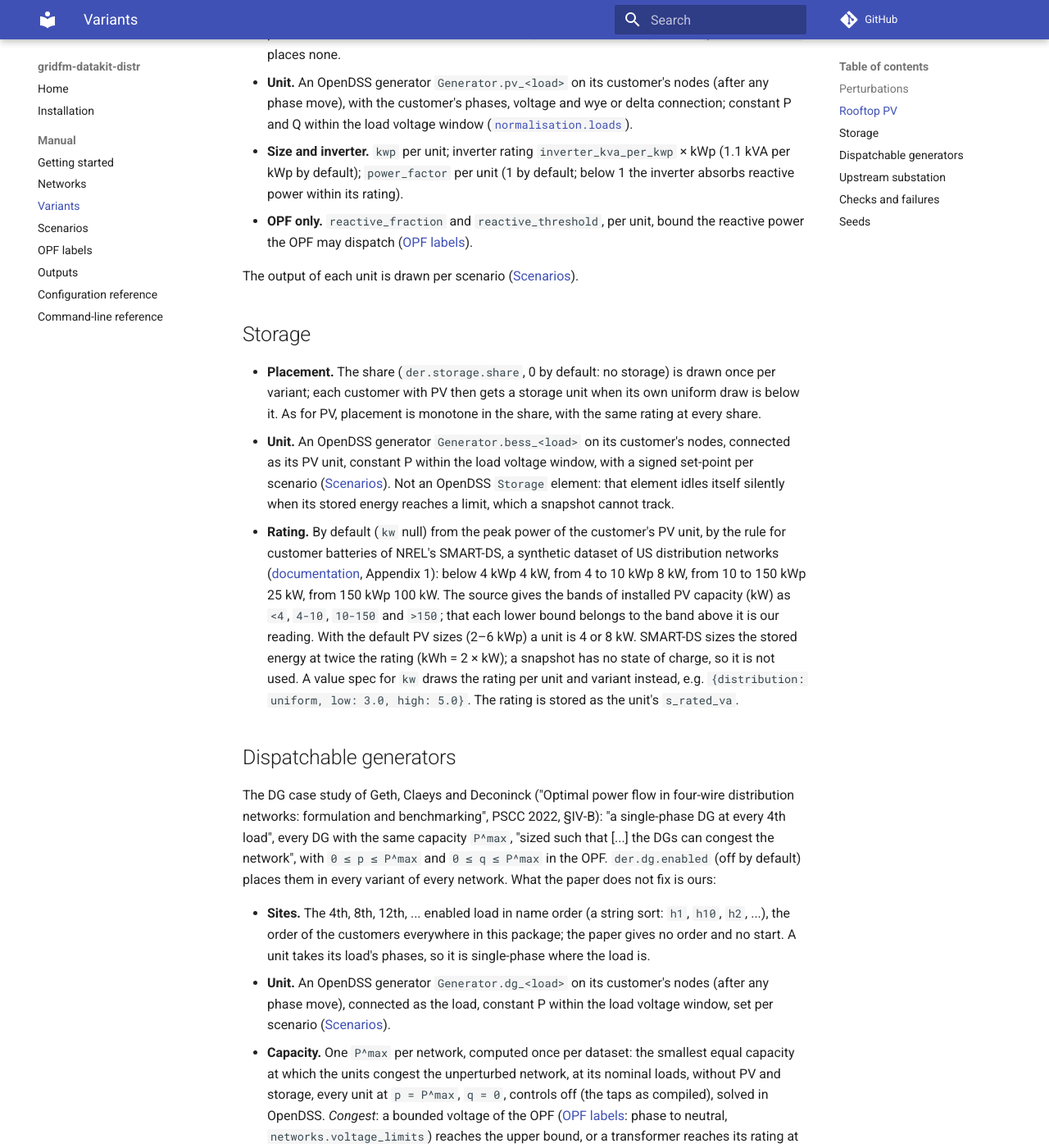
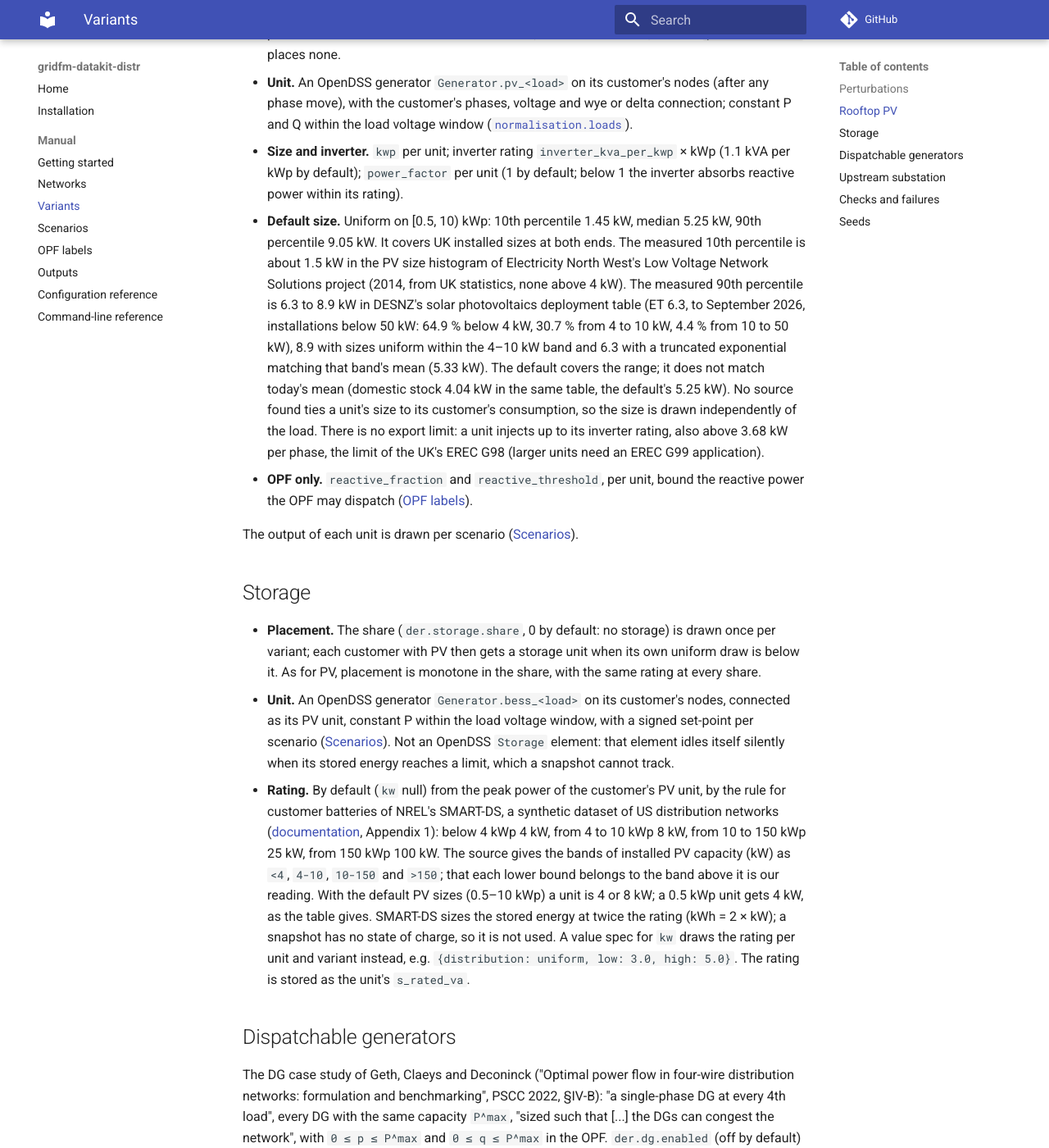
Before and after one commit to gridfm/gridfm-datakit-distr, an MkDocs documentation site: the page built from docs/manual/variants.md, in a window 1280 px wide and 1400 px high, scrolled down 2019 px. Shown: the whole window at 82% size. Built offline with MkDocs 1.6.1 and Material for MkDocs 9.7.7, drawn with Linux system fonts in a browser that asks for light colours; comment, search, counter and statistics services are not loaded.

Commit message:
feat: widen the default PV size to 0.5-10 kWp
The default `der.pv.kwp` was U(2, 6), whose 10th and 90th percentiles
(2.4 and 5.6 kW) lie inside the measured UK range of installed sizes at
both ends. U(0.5, 10) covers it: 10th percentile 1.45 kW against about
1.5 kW (Electricity North West's LV Network Solutions histogram), 90th
percentile 9.05 kW against 6.3-8.9 kW (DESNZ ET 6.3, installations
below 50 kW). The Variants manual gives the sources.

Knock-ons: the field description, default.yaml and its copy in the
README, the generated config reference, the storage rating note (still
4 or 8 kW with the SMART-DS table), the sample config's comment, and the
getting-started guide's IEEE 13 outputs. The penetration description now
says its violation share was measured with 2-6 kWp units. Golden files
regenerated: unchanged (base networks carry no PV). Generator version
0.3.0.dev6.

Signed-off-by: cardef <carmine.dellefemine@gmail.com>

```diff
--- a/docs/manual/variants.md
+++ b/docs/manual/variants.md
@@ -63,6 +63,18 @@ multi-phase loads. A perturbation without elements to act on does nothing, and i
 - **Size and inverter.** `kwp` per unit; inverter rating `inverter_kva_per_kwp` × kWp (1.1 kVA per
   kWp by default); `power_factor` per unit (1 by default; below 1 the inverter absorbs reactive
   power within its rating).
+- **Default size.** Uniform on [0.5, 10) kWp: 10th percentile 1.45 kW, median 5.25 kW, 90th
+  percentile 9.05 kW. It covers UK installed sizes at both ends. The measured 10th percentile is
+  about 1.5 kW in the PV size histogram of Electricity North West's Low Voltage Network Solutions
+  project (2014, from UK statistics, none above 4 kW). The measured 90th percentile is 6.3 to
+  8.9 kW in DESNZ's solar photovoltaics deployment table (ET 6.3, to September 2026, installations
+  below 50 kW: 64.9 % below 4 kW, 30.7 % from 4 to 10 kW, 4.4 % from 10 to 50 kW), 8.9 with
+  sizes uniform within the 4–10 kW band and 6.3 with a truncated exponential matching that band's
+  mean (5.33 kW). The default covers the range; it does not match today's mean (domestic stock
+  4.04 kW in the same table, the default's 5.25 kW). No source found ties a unit's size to its
+  customer's consumption, so the size is drawn independently of the load. There is no export
+  limit: a unit injects up to its inverter rating, also above 3.68 kW per phase, the limit of the
+  UK's EREC G98 (larger units need an EREC G99 application).
 - **OPF only.** `reactive_fraction` and `reactive_threshold`, per unit, bound the reactive power the
   OPF may dispatch ([OPF labels](opf.md#the-problem)).
 
@@ -82,9 +94,10 @@ The output of each unit is drawn per scenario ([Scenarios](scenarios.md#pv-outpu
   ([documentation](https://github.com/openEDI/documentation/blob/main/SMART-DS/Readme.md),
   Appendix 1): below 4 kWp 4 kW, from 4 to 10 kWp 8 kW, from 10 to 150 kWp 25 kW, from 150 kWp
   100 kW. The source gives the bands of installed PV capacity (kW) as `<4`, `4-10`, `10-150` and
-  `>150`; that each lower bound belongs to the band above it is our reading. With the default PV sizes (2–6 kWp) a unit
-  is 4 or 8 kW. SMART-DS sizes the stored energy at twice the rating (kWh = 2 × kW); a snapshot
-  has no state of charge, so it is not used. A value spec for `kw` draws the rating per unit and
+  `>150`; that each lower bound belongs to the band above it is our reading. With the default PV
+  sizes (0.5–10 kWp) a unit is 4 or 8 kW; a 0.5 kWp unit gets 4 kW, as the table gives. SMART-DS
+  sizes the stored energy at twice the rating (kWh = 2 × kW); a snapshot has no state of charge,
+  so it is not used. A value spec for `kw` draws the rating per unit and
   variant instead, e.g. `{distribution: uniform, low: 3.0, high: 5.0}`. The rating is stored as
   the unit's `s_rated_va`.
 
--- a/gridfm_datakit_distr/__init__.py
+++ b/gridfm_datakit_distr/__init__.py
@@ -5,4 +5,4 @@ CasADi on the extracted admittances, verified in OpenDSS; cross-checks with
 PowerModelsDistribution.jl.
 """
 
-__version__ = "0.3.0.dev5"
+__version__ = "0.3.0.dev6"
```
Also changed, not shown: README.md (+1 -1 lines), docs/manual/config.md (+2 -2 lines), docs/manual/getting_started.md (+5 -5 lines), 5 other files.
